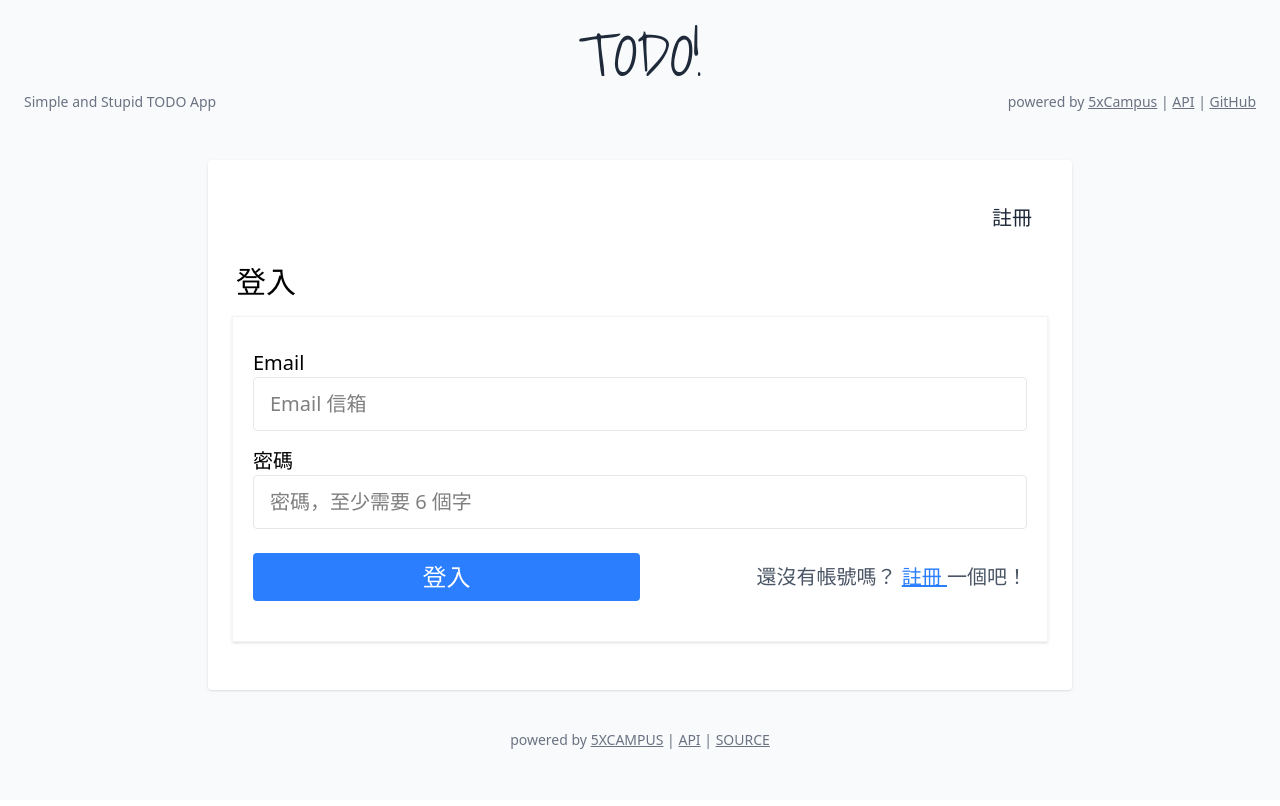
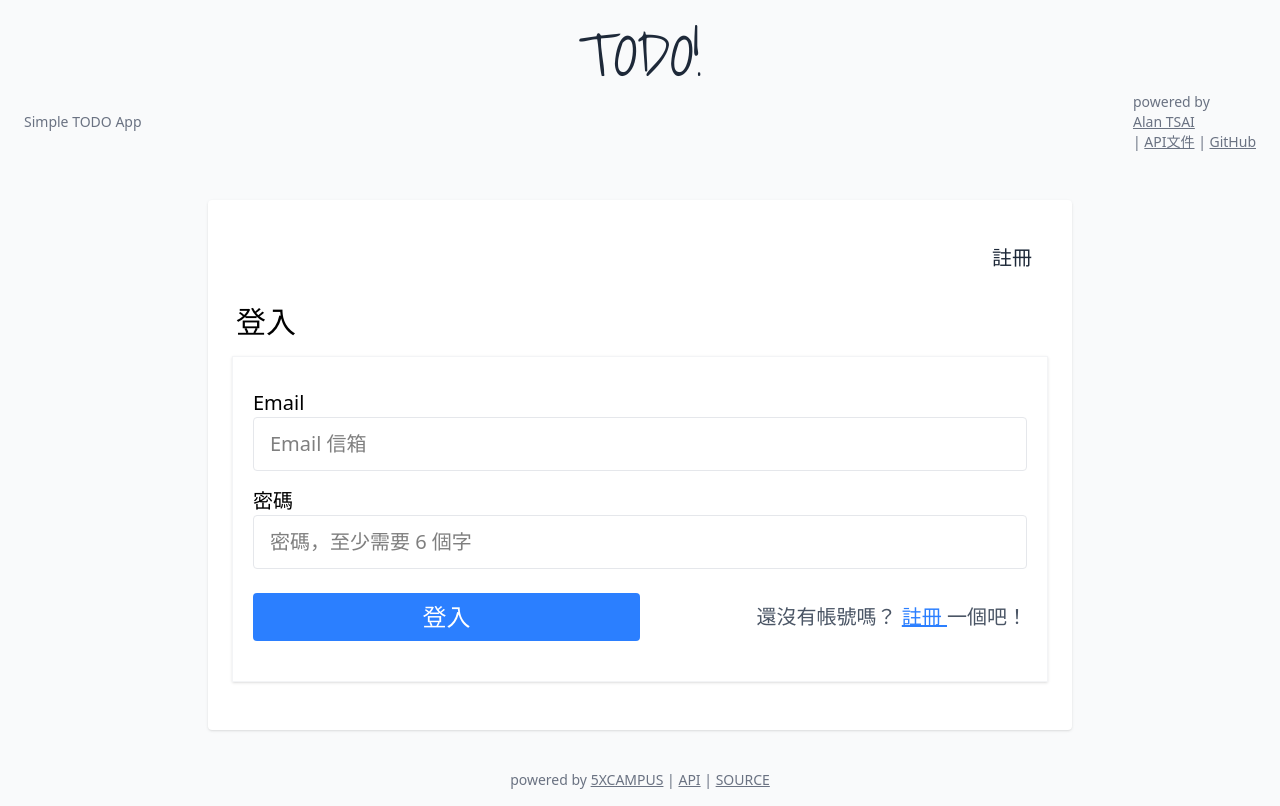
Before and after one commit to kirito489/toDoList-client-project, a Vue app: page /auth in a window 1280 px wide. Built offline with nearby package versions, Linux system fonts and the light colour scheme.

Commit message:
feat: customize app branding and update project information

```diff
--- a/src/App.vue
+++ b/src/App.vue
@@ -22,19 +22,19 @@ onMounted(() => {
         </router-link>
       </h1>
       <div class="flex items-center justify-between mt-2 text-sm">
-        <p class="px-2 text-gray-500">Simple and Stupid TODO App</p>
+        <p class="px-2 text-gray-500">Simple TODO App</p>
         <div class="hidden px-2 text-gray-500 sm:block">
           powered by
-          <a href="https://5xcampus.com" class="underline hover:text-rose-500" target="_blank"
-            >5xCampus</a
+          <p class="underline hover:text-rose-500"
+            >Alan TSAI</p
           >
           |
           <a href="https://todoo.5xcamp.us" class="underline hover:text-rose-500" target="_blank"
-            >API</a
+            >API文件</a
           >
           |
           <a
-            href="https://github.com/5xTraining/todoo-app"
+            href="https://github.com/kirito489/toDoList-client-project"
             class="underline hover:text-rose-500"
             target="_blank"
             >GitHub</a
```
